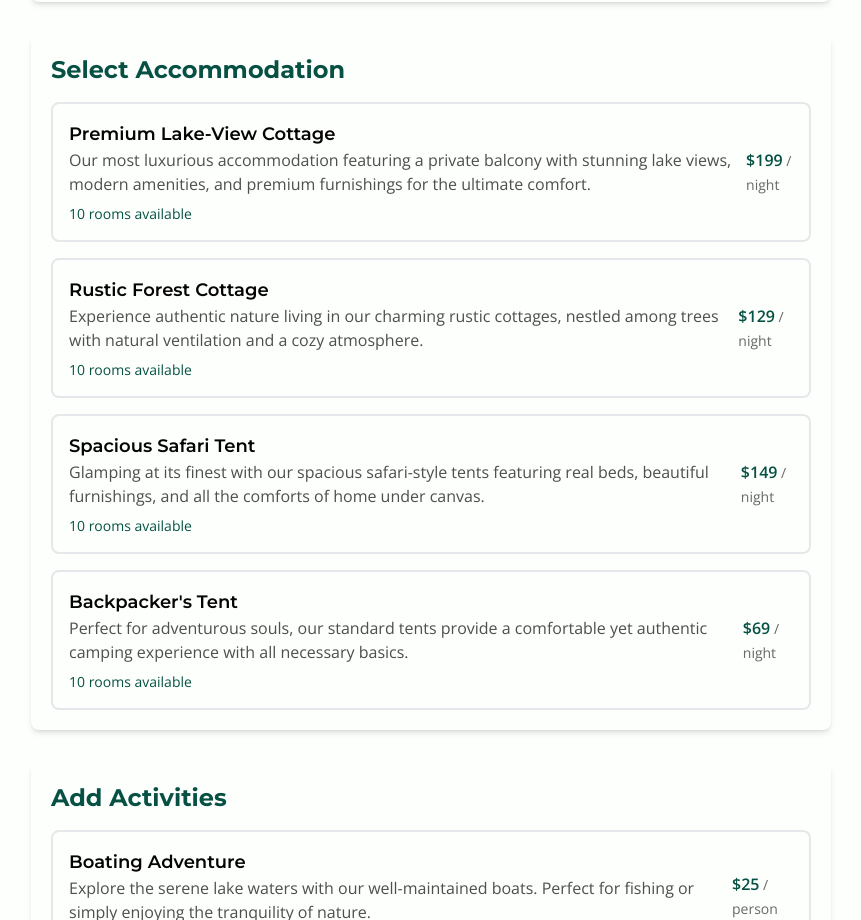
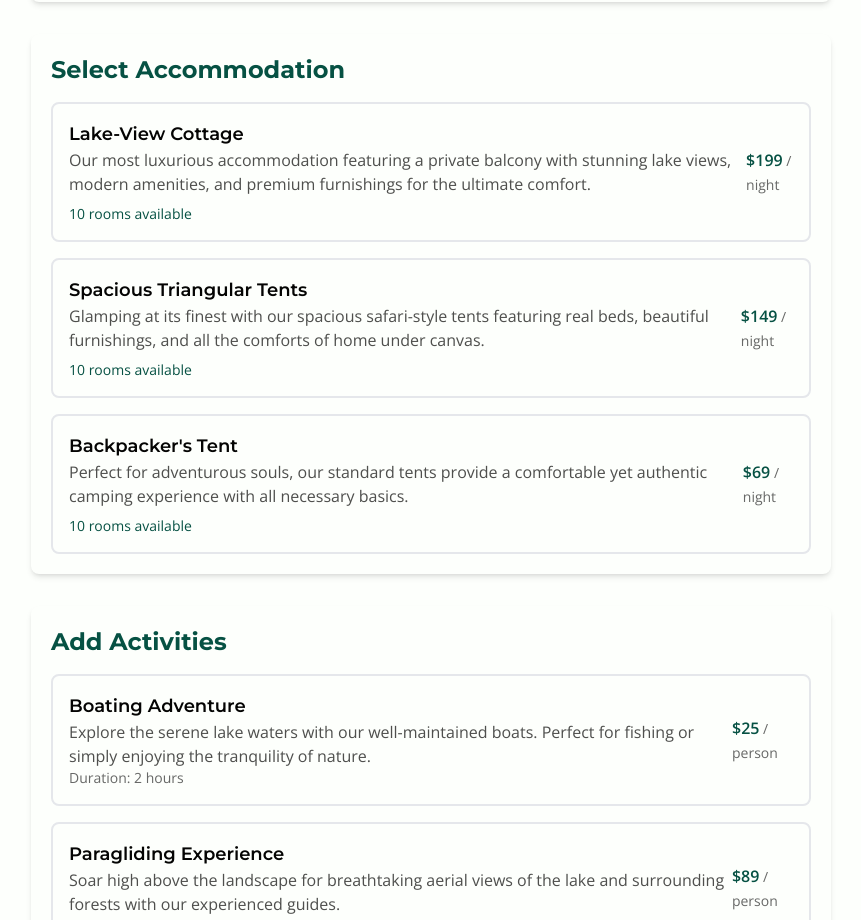
Before and after one commit to vishal019/plumeriaretreat, a React (Vite) app: page /book in a window 1280 px wide. Shown: the part 1060-1980 px from the top of the page, without its empty margins (1-862 px from the left). Built offline with nearby package versions, Linux system fonts and the light colour scheme.

Commit message:
Update index.ts

```diff
--- a/src/data/index.ts
+++ b/src/data/index.ts
@@ -186,7 +186,7 @@ export const accommodations: Accommodation[] = [
   {
     id: 1,
     type: 'AC Cottage',
-    title: 'Premium Lake-View Cottage',
+    title: 'Lake-View Cottage',
     description: 'Our most luxurious accommodation featuring a private balcony with stunning lake views, modern amenities, and premium furnishings for the ultimate comfort.',
     price: 199,
     capacity: 4,
@@ -198,38 +198,25 @@ export const accommodations: Accommodation[] = [
   },
   {
     id: 2,
-    type: 'Non-AC Cottage',
-    title: 'Rustic Forest Cottage',
-    description: 'Experience authentic nature living in our charming rustic cottages, nestled among trees with natural ventilation and a cozy atmosphere.',
-    price: 129,
-    capacity: 3,
-    features: ['Forest view', 'Wooden furnishings', 'Porch swing', 'Reading nook', 'Sustainable design'],
-    image: 'https://images.pexels.com/photos/803975/pexels-photo-803975.jpeg?auto=compress&cs=tinysrgb&w=1260&h=750&dpr=2',
-    hasAC: false,
-    hasAttachedBath: true,
-    availableRooms: 10,
-  },
-  {
-    id: 3,
-    type: 'Luxury Tent',
-    title: 'Spacious Safari Tent',
+    type: 'Triangular Tent',
+    title: 'Spacious Triangular Tents',
     description: 'Glamping at its finest with our spacious safari-style tents featuring real beds, beautiful furnishings, and all the comforts of home under canvas.',
     price: 149,
     capacity: 2,
-    features: ['Queen bed', 'Furnished deck', 'Lantern lighting', 'Rugs & furnishings', 'Charging outlets'],
+    features: ['Sleeping mats', 'Campsite location', 'Shared facilities', 'Fire pit access', 'Stargazing spot'],
     image: 'https://images.pexels.com/photos/6640068/pexels-photo-6640068.jpeg?auto=compress&cs=tinysrgb&w=1260&h=750&dpr=2',
     hasAC: false,
     hasAttachedBath: false,
     availableRooms: 10,
   },
   {
-    id: 4,
+    id: 3,
     type: 'Normal Tent',
     title: 'Backpacker\'s Tent',
     description: 'Perfect for adventurous souls, our standard tents provide a comfortable yet authentic camping experience with all necessary basics.',
     price: 69,
     capacity: 2,
-    features: ['Sleeping mats', 'Campsite location', 'Shared facilities', 'Fire pit access', 'Stargazing spot'],
+    features: ['Queen bed', 'Furnished deck', 'Lantern lighting', 'Rugs & furnishings', 'Charging outlets'],
     image: 'https://images.pexels.com/photos/2526025/pexels-photo-2526025.jpeg?auto=compress&cs=tinysrgb&w=1260&h=750&dpr=2',
     hasAC: false,
     hasAttachedBath: false,
```
